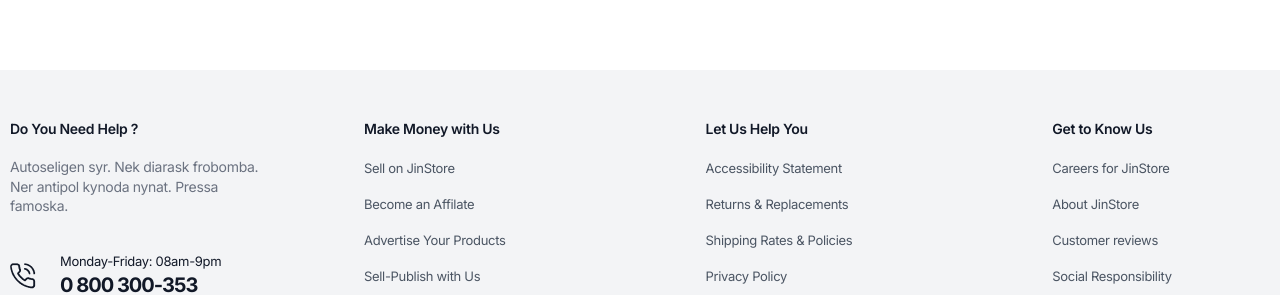
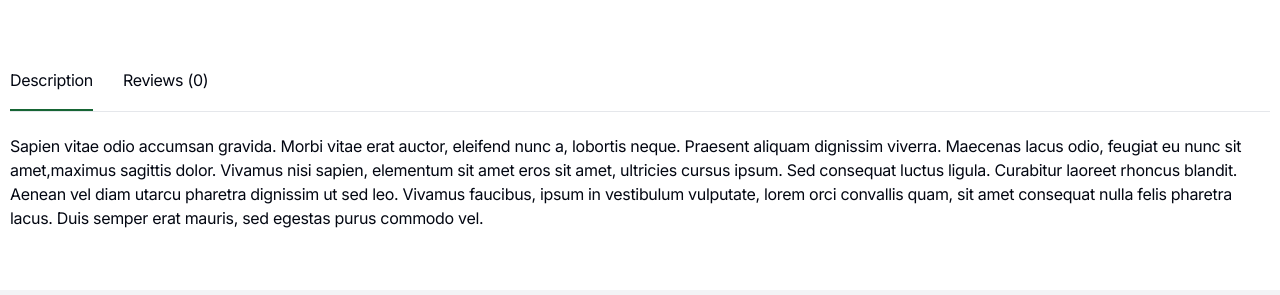
Before and after one commit to R4AYA4R/JinStoreReactJsNodeJsMongoDb, a React (Create React App) app in the folder client-reactjs/: page /catalog/1 in a window 1280 px wide. Shown: the part 654-949 px from the top of the page. Built offline with nearby package versions, Linux system fonts and the light colour scheme; no server answers; a web font is replaced by a local one.

Commit message:
added some descBlock to productItemPage

```diff
--- a/client-reactjs/src/index.css
+++ b/client-reactjs/src/index.css
@@ -1646,9 +1646,66 @@ a {
 
 .sectionProductItemPage__imgBlock-imgSliderPreview{
   max-width: 73px;
+  max-height: 75px;
 }
 
 .swiper-slide-thumb-active{
   border:1px solid #111827;
   border-radius: 8px;
 }
+
+.sectionProductItemPage__descBlock{
+  margin-bottom: 60px;
+}
+
+.sectionProductItemPage__descBlock-tabs{
+  display: flex;
+  align-items: center;
+  gap:30px;
+  border-bottom: 1px solid #E5E7EB;
+  margin-bottom: 22px;
+}
+
+.descBlock__tabs-btn{
+  background-color: #fff;
+  font-family: 'Inter',sans-serif;
+  font-size: 16px;
+  font-weight: 400;
+  letter-spacing: -0.32px;
+  color: #030712;
+  border: none;
+  padding-bottom: 21px;
+  transition: opacity .5s ease;
+  max-height: 41px; /* указываем максимальную высоту для кнопки таба,чтобы при добавлении ей границы(border) снизу ее высота не менялась и она не прыгала */
+}
+
+.descBlock__tabs-btn:hover{
+  cursor: pointer;
+  opacity: 0.5;
+}
+
+.descBlock__tabs-btn--active{
+  border-bottom: 2px solid #166534;
+}
+
+/* указываем активной кнопке таба(основному классу кнопки и активному вместе) при наведении прозрачность(opacity) 1,чтобы для активной кнопки не работала анимация прозрачности(opacity),чтобы она не менялась при наведении */
+.descBlock__tabs-btn.descBlock__tabs-btn--active:hover{
+  opacity: 1;
+}
+
+.descBlock__desc-inner,
+.descBlock__reviews-inner{
+  animation: appear 1s ease forwards;
+}
+
+.descBlock__desc-descText,
+.descBlock__desc-subText{
+  font-size: 16px;
+  font-weight: 400;
+  letter-spacing: -0.32px;
+  line-height: 24px;
+}
+
+.descBlock__desc-subText{
+  margin-top: 20px;
+}
--- a/client-reactjs/src/pages/ProductItemPage.tsx
+++ b/client-reactjs/src/pages/ProductItemPage.tsx
@@ -15,6 +15,7 @@ const ProductItemPage = () => {
 
     const onScreen = useIsOnScreen(sectionNewArrivals as RefObject<HTMLElement>); // вызываем наш хук useIsOnScreen(),куда передаем ссылку на html элемент(в данном случае на sectionTop),указываем тип этой ссылке на html элемент как RefObject<HTMLElement> (иначе выдает ошибку),и этот хук возвращает объект состояний,который мы помещаем в переменную onScreen
 
+    const [tab, setTab] = useState('Desc'); // состояние для таба описания
 
     const params = useParams(); // с помощью useParams получаем параметры из url (в данном случае id товара)
 
@@ -50,6 +51,37 @@ const ProductItemPage = () => {
                         {/* вынесли блок с информацией о товара и слайдером в наш компонент ProductItemPageItemBlock,так как там много кода,передаем туда как пропс(параметр) product со значением data?.data(объект товара) */}
                         <ProductItemPageItemBlock product={data?.data} />
 
+                        <div className="sectionProductItemPage__descBlock">
+                            <div className="sectionProductItemPage__descBlock-tabs">
+                                <button className={tab === 'Desc' ? "descBlock__tabs-btn descBlock__tabs-btn--active" : "descBlock__tabs-btn"} onClick={()=>setTab('Desc')}>Description</button>
+                                <button className={tab === 'Reviews' ? "descBlock__tabs-btn descBlock__tabs-btn--active" : "descBlock__tabs-btn"} onClick={()=>setTab('Reviews')}>Reviews (0)</button>
+                            </div>
+
+                            <div className="sectionProductItemPage__descBlock-desc">
+
+                                {/* если tab равно 'Desc',то показываем блок с описанием */}
+                                {tab === 'Desc' &&
+
+                                    <div className="descBlock__desc-inner">
+                                        <p className="descBlock__desc-descText">{data?.data.descText}</p>
+                                        <p className="descBlock__desc-subText"> Sapien vitae odio accumsan gravida. Morbi vitae erat auctor, eleifend nunc a, lobortis neque. Praesent aliquam dignissim viverra. Maecenas lacus odio, feugiat eu nunc sit amet,maximus sagittis dolor. Vivamus nisi sapien, elementum sit amet eros sit amet, ultricies cursus ipsum. Sed consequat luctus ligula. Curabitur laoreet rhoncus blandit. Aenean vel diam utarcu pharetra dignissim ut sed leo. Vivamus faucibus, ipsum in vestibulum vulputate, lorem orci convallis quam, sit amet consequat nulla felis pharetra lacus. Duis semper erat mauris, sed egestas purus commodo vel.</p>
+                                    </div>
+
+                                }
+
+                                {tab === 'Reviews' &&
+
+                                    <div className="descBlock__reviews-inner">
+                                        Reviews
+                                    </div>
+
+                                }
+
+
+                            </div>
+
+                        </div>
+
                     </div>
                 </div>
             </section>
```
